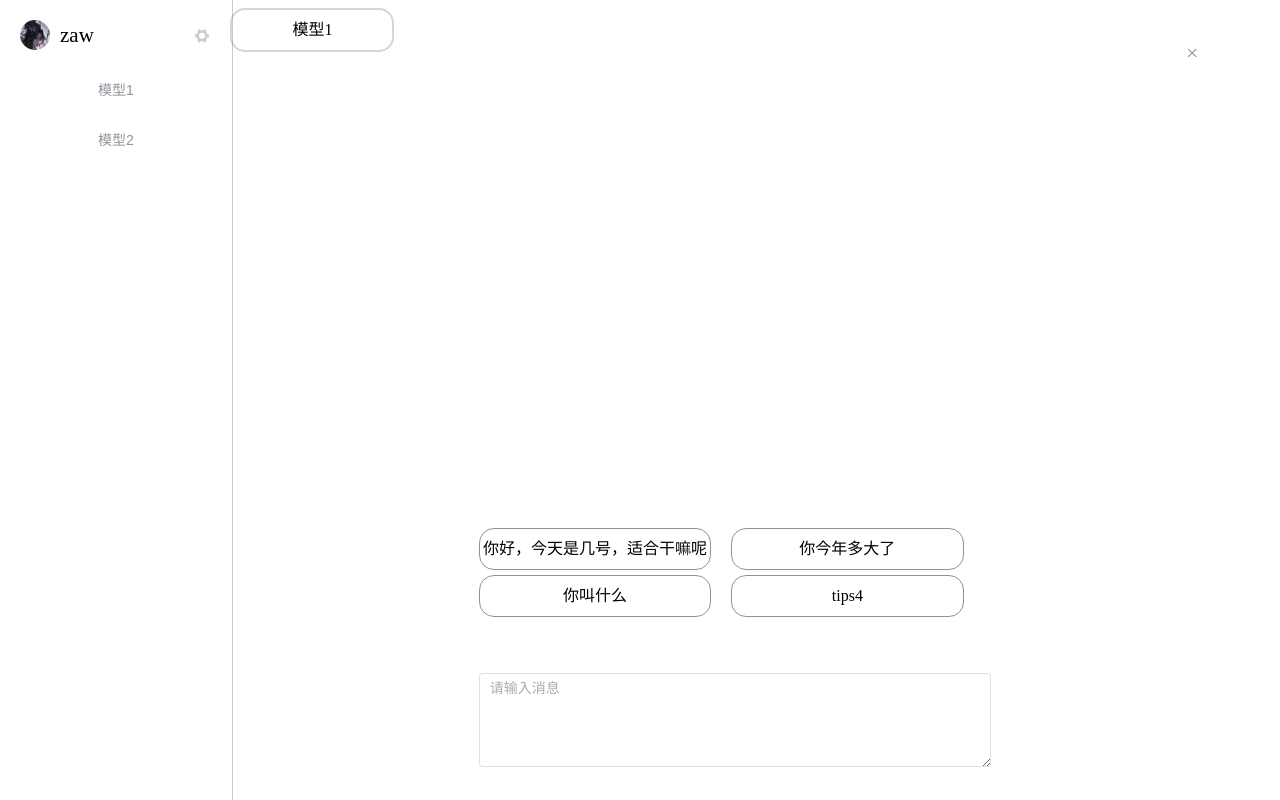
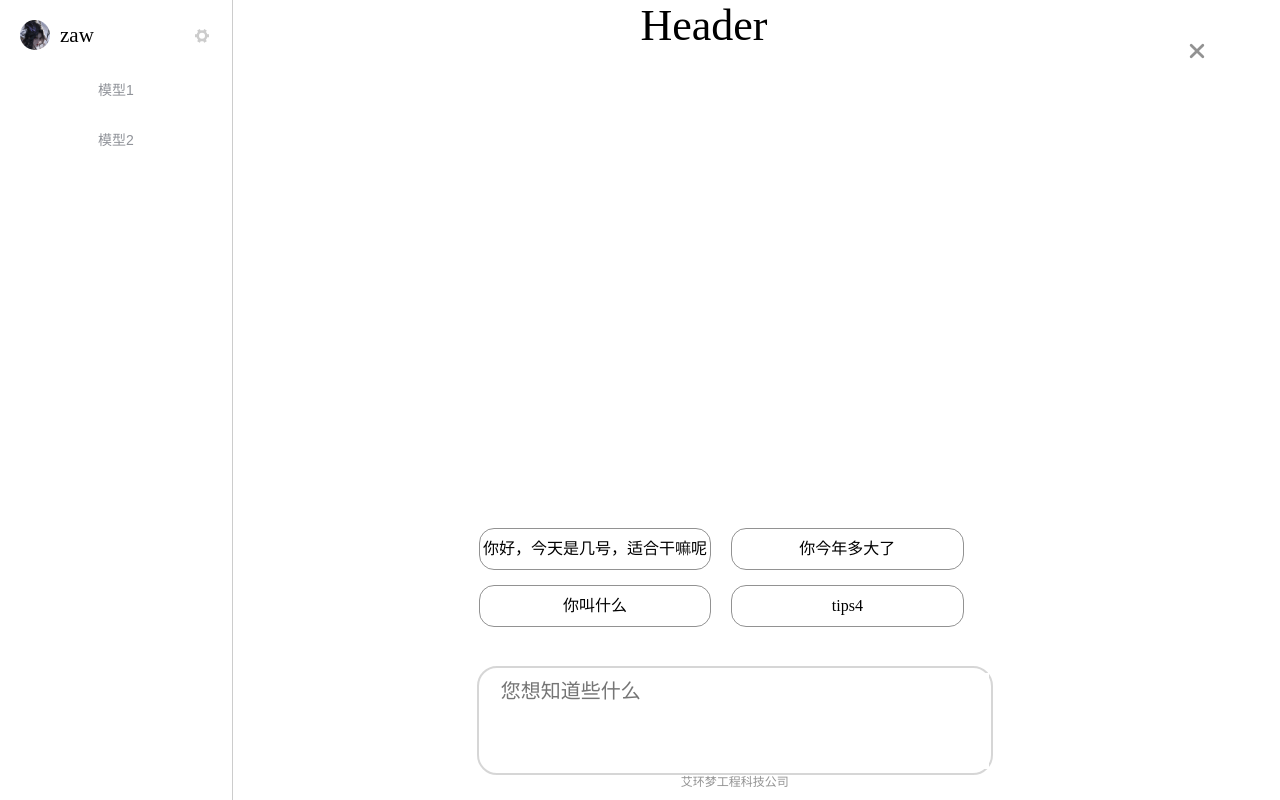
Before and after one commit to Issysky/AiAssist, a Vue app: page / in a window 1280 px wide. Built offline with nearby package versions, Linux system fonts and the light colour scheme.

Commit message:
2023-12-12 样式基本完成，功能可以正常使用

```diff
--- a/src/components/LeftNav.vue
+++ b/src/components/LeftNav.vue
@@ -12,8 +12,8 @@
       <p>新对话</p>
     </el-button> -->
     <div class="options">
-      <el-button @click="changeModel(button.model)"  v-for="button in buttons" :key="button.text" :type="button.type"
-        text>{{
+      <el-button @click="changeModel(button.model)" v-for="button in store.buttonArr" :key="button.text"
+        :type="button.type" text>{{
           button.text
         }}</el-button>
     </div>
@@ -36,28 +36,21 @@ import { ref } from 'vue'
 import { useTalkStore } from '../stores/counter'
 
 const store = useTalkStore()
-const model1 = "现在请你扮演一个小学生，你的名字叫小明，你的年龄是10岁，你的爱好是打篮球"
-const model2 = "现在请你扮演一个大学生，你的名字叫小红，你的年龄是18岁，你的爱好是打羽毛球"
-// 存储按钮选项
-const buttons = [
-  { type: 'info', text: '模型1', model: model1, isActive: 'true' },
-  { type: 'info', text: '模型2', model: model2, isActive: 'false' },
-] as const
+// const model1 = ref<string>("现在请你扮演一个小学生，你的名字叫小明，你的年龄是10岁，你的爱好是打篮球")
+// const model2 = ref<string>("现在请你扮演一个大学生，你的名字叫小红，你的年龄是18岁，你的爱好是打羽毛球")
+// // 存储按钮选项
+// const buttons = [
+//   { type: 'info', text: '模型1', model: model1.value, isActive: 'true' },
+//   { type: 'info', text: '模型2', model: model2.value, isActive: 'false' },
+// ] as const
 
+// 切换模式的函数
 const changeModel = (model: string) => {
   store.resetMessage()
   store.changePrompt(model)
-
+  store.buttonArr
 }
 
-
-// 存储会话信息
-// const talks = [
-//   { type: '', text: '12345123456123456123' },
-//   { type: ' ', text: '123456123456123456sa' },
-//   { type: ' ', text: '模1234561234561234' },
-//   { type: ' ', text: 'asdasdasdasdsad' }
-// ] as const
 </script>
 
 <style scoped>
@@ -110,6 +103,8 @@ const changeModel = (model: string) => {
   margin-bottom: 20px;
 }
 
+
+
 .el-button {
   width: 100%;
   height: 40px;
--- a/src/stores/counter.ts
+++ b/src/stores/counter.ts
@@ -7,35 +7,28 @@ export const useTalkStore = defineStore('talk', () => {
     role: string
     content: string
   }
-  interface Button {
-    role: string
-    content: string
-  }
   // 存放message的数组
-  const messageArr = ref<message[]>([
-
-  ])
+  const messageArr = ref<message[]>([])
   // 定义存放提示信息的数组
   const promptArr = ref<message[]>([
     {
-      role:"system",
-      content:"You are a helpful assistant."
+      role: 'system',
+      content: 'You are a helpful assistant.'
     },
     {
       role: 'user',
       content: '现在请你扮演一个小学生，你的名字叫小明，你的年龄是10岁，你的爱好是打篮球。'
     },
     {
-      role:'assistant',
-      content:'好的，我了解了'
+      role: 'assistant',
+      content: '好的，我了解了'
     }
   ])
-
-  // 定义模式选项数组
-  // const buttons = [
-  //   { type: 'info', text: '模型1', model: model1, isActive: 'true' },
-  //   { type: 'info', text: '模型2', model: model2, isActive: 'false' },
-  // ] as const
+  // 模式提示词
+  const buttonArr = [
+    { type: 'info', text: '模型1', model:"现在请你扮演一个小学生，你的名字叫小明，你的年龄是10岁，你的爱好是打篮球" , isActive: true },
+    { type: 'info', text: '模型2', model: "现在请你扮演一个大学生，你的名字叫小红，你的年龄是18岁，你的爱好是打羽毛球", isActive: false }
+  ] as const
 
   // 通义千问接口地址
   const url = '/api'
@@ -57,7 +50,7 @@ export const useTalkStore = defineStore('talk', () => {
       ]
     },
     parameters: {
-      seed:65535
+      seed: 65535
     }
   }
   // 发送请求
@@ -83,10 +76,15 @@ export const useTalkStore = defineStore('talk', () => {
   }
   // 添加用户消息到消息数组
   function addMessage(role: string, content: string) {
-    messageArr.value.push({
-      role,
-      content
-    })
+    if (role === 'user') {
+      messageArr.value.push({
+        role,
+        content
+      })
+    } else {
+      // console.log(content.length, content, content[1])
+      combination(content)
+    }
   }
   // 清空消息数组
   function resetMessage() {
@@ -94,21 +92,44 @@ export const useTalkStore = defineStore('talk', () => {
   }
   // 更换提示信息
   function changePrompt(prompt: string) {
-    promptArr.value =[
+    promptArr.value = [
       {
-        role:"system",
-        content:"You are a helpful assistant."
+        role: 'system',
+        content: 'You are a helpful assistant.'
       },
       {
         role: 'user',
-        content: prompt
+        content:prompt
       },
       {
-        role:'assistant',
-        content:'好的，我了解了'
+        role: 'assistant',
+        content: '好的，我了解了'
       }
     ]
     // console.log(promptArr)
   }
-  return { messageArr, addMessage, getTalks, resetMessage, changePrompt}
+  // 将返回内容分解为单个字符拼接到数组中，实现字符逐个出现的效果
+  function combination(content: string) {
+    let arr: Array<string> = []
+    let index = 0
+    let interval = 3000 / content.length
+    messageArr.value.push({
+      role: 'assistant',
+      content: ''
+    })
+    // 定义计时器，每隔interval毫秒将content中的一个字符拼接到数组中
+    let timer = setInterval(() => {
+      arr.push(content[index])
+      index++
+      //
+      messageArr.value[messageArr.value.length - 1].content = arr.join('')
+      if (index >= content.length) {
+        let res = arr.join('')
+        // console.log('拼接结果', res)
+        clearInterval(timer)
+      }
+    }, interval)
+  }
+
+  return { messageArr, buttonArr, addMessage, getTalks, resetMessage, changePrompt }
 })
--- a/src/views/HomeView.vue
+++ b/src/views/HomeView.vue
@@ -1,10 +1,13 @@
 <template>
   <div class="wrapper">
-    <div class="model">模型1</div>
-    <div class="clear" @click="clear">×</div>
+    <div class="header">Header</div>
+    <div class="clear" @click="clear"><el-icon><CloseBold /></el-icon></div>
     <div class="message-wrapper" v-if="store.messageArr.length != 0">
       <div class="message-area" v-for="(message, index) in store.messageArr" :key="index">
-        <p class="label">{{ message.role === 'user' ? 'You' : "Res" }}</p>
+        <p class="label">
+          <img class="avator" :src="message.role === 'user' ? avatorArr[0] : avatorArr[1]">
+        <p>{{ message.role === 'user' ? nameArr[0] : nameArr[1] }}</p>
+        </p>
         <div class="send-res">{{ message.content }}</div>
       </div>
     </div>
@@ -14,9 +17,13 @@
       </div>
     </div>
     <div class="input-container">
-      <el-input class="input " v-model="inputMessage" placeholder="请输入消息" type="textarea" :rows="4" />
-      <el-button v-if="inputMessage" type="info" plain @click="sendMessage('user', inputMessage.value)">↑</el-button>
+
+      <div class="input"><textarea v-model="inputMessage" placeholder="您想知道些什么" cols="30" rows="4"></textarea></div>
+      <el-button v-if="inputMessage" type="info" plain @click="sendMessage('user', inputMessage.value)"><el-icon>
+          <Promotion />
+        </el-icon></el-button>
     </div>
+    <div class="footer">{{ footerInfo }}</div>
   </div>
 </template>
 
@@ -34,6 +41,18 @@ interface Button {
   text: string
 }
 
+// 用户和回复头像的路径
+const avatorArr = ref([
+  '/src/assets/avator.png',
+  '/src/assets/logo.png',
+])
+
+// 用户和回复的名字
+const nameArr = ref([
+  'You',
+  'Res',
+])
+
 // 定义buttons数组
 const buttons = ref<Button[]>([
   { type: 'info', text: '你好，今天是几号，适合干嘛呢' },
@@ -42,22 +61,15 @@ const buttons = ref<Button[]>([
   { type: 'info', text: 'tips4' }
 ])
 
+const footerInfo = ref<string>('艾环梦工程科技公司')
 // 获取输入的消息
 const inputMessage = ref('')
 // 获取store
 const store = useTalkStore()
 
-// // 定义messages数组
-let messages = ref<Message[]>([])
-
-// 定义tips是否显示
-const tipsShow = ref(true)
-
 // 发送信息方法
 const sendMessage = (role: string, msg: string) => {
   // console.log(store.messageArr)
-  // 发送信息后，tips消失
-  tipsShow.value = false
   console.log("调用sendMessage")
   // 如果msg存在，就把msg赋值给inputMessage
   if (msg) {
@@ -79,14 +91,6 @@ const clear = () => {
   store.resetMessage()
   tipsShow.value = true
 }
-
-const getMessage = () => {
-  messages.value = store.messageArr.slice(2)
-}
-onMounted(() => {
-  // 一开始就获取聊天记录
-  getMessage()
-})
 </script>
 
 <style scoped lang="less">
@@ -96,10 +100,22 @@ onMounted(() => {
   justify-content: center;
   margin-left: 15%;
 
+  .header {
+    position: fixed;
+    top: 0;
+    left: 5%;
+    width: 100%;
+    text-align: center;
+    // background-color: #bfc;
+    height: 40px;
+    font-size: 44px;
+  }
+
   .model {
     position: fixed;
     width: 160px;
     height: 40px;
+    top: 30px;
     // background-color:#bfc;
     border: 2px solid #33333333;
     border-radius: 15px;
@@ -126,8 +142,9 @@ onMounted(() => {
   .message-wrapper {
     width: 40vw;
     overflow: hidden;
-    height: 70vh;
-    overflow-y: scroll;
+    height: 80vh;
+    overflow-y: auto;
+    margin-top: 20px;
 
     .message-area {
       width: 35vw;
@@ -136,9 +153,25 @@ onMounted(() => {
       font-size: 21px;
 
       .label {
-        font-size: 14px;
+        font-size: 16px;
         height: 20px;
         text-align: left;
+        line-height: 20px;
+
+        .avator {
+          width: 30px;
+          height: 30px;
+          border-radius: 50%;
+          margin-top: 5px;
+          display: inline-block;
+          float: left;
+        }
+
+        p {
+          height: 20px;
+          margin: 10px 0 0 8px;
+          float: left;
+        }
       }
 
       .send-res {
@@ -149,6 +182,7 @@ onMounted(() => {
         height: auto;
         margin-bottom: 20px;
         font-size: 22px;
+        margin-top: 30px;
       }
     }
   }
@@ -167,7 +201,7 @@ onMounted(() => {
       cursor: pointer;
       border-radius: 15px;
       border: 1px solid #33333388;
-      margin-bottom: 5px;
+      margin-bottom: 15px;
       margin-right: 20px;
     }
 
@@ -193,7 +227,18 @@ onMounted(() => {
       width: 40vw;
       margin: 0 auto;
       border-radius: 20px;
-      border: none;
+      border: 2px solid #33333333;
+      textarea {
+        border: none;
+        width: 95%;
+        margin-left: 20px;
+        margin-top: 5px;
+        outline: none;
+        font-size: 20px;
+        /* 清除默认的大小调整功能 */
+        resize: none;
+      }
+
     }
 
     .el-button {
@@ -207,6 +252,15 @@ onMounted(() => {
 
       // border: 2px solid #33333388;
     }
+  }
+
+  .footer {
+    position: fixed;
+    bottom: 10px;
+    width: 100%;
+    text-align: center;
+    font-size: 12px;
+    color: #33333388;
   }
 }
 
```
